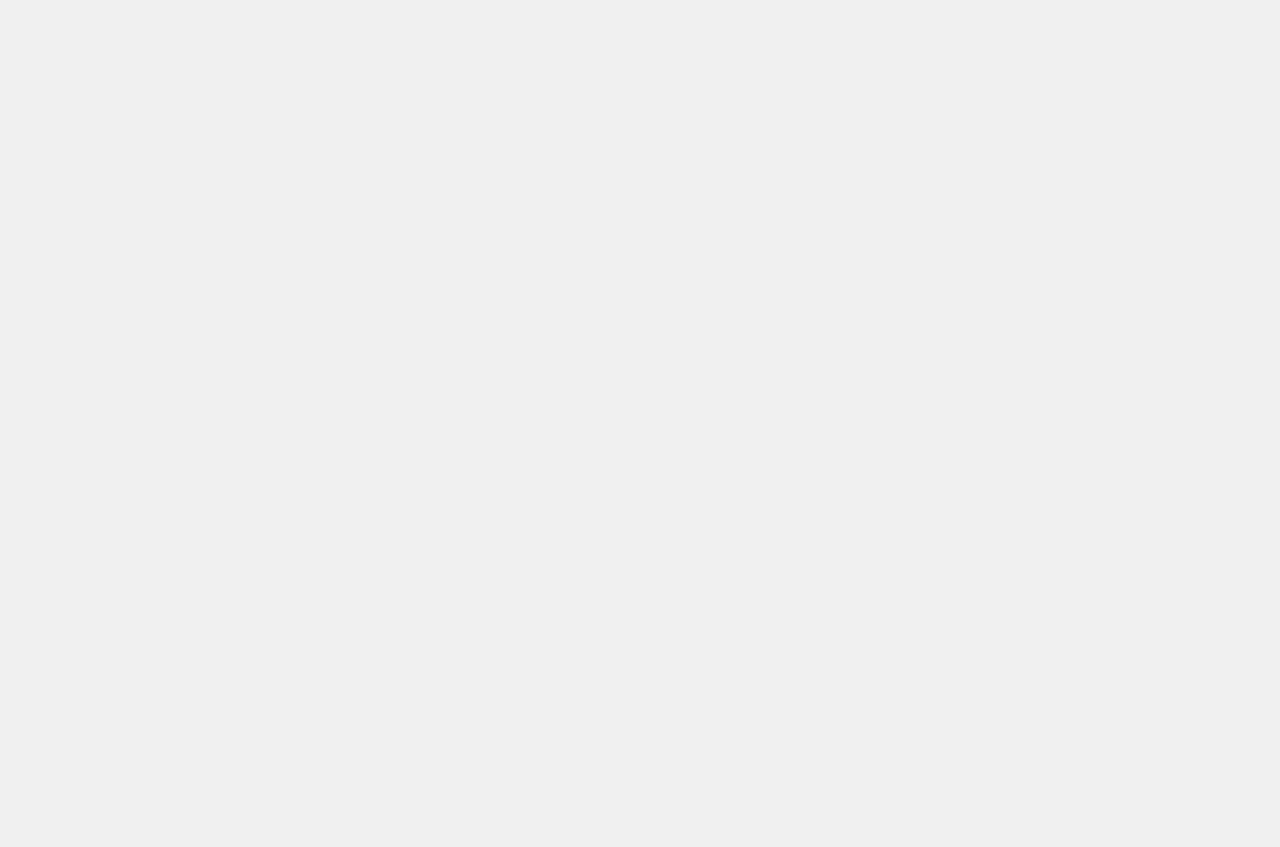
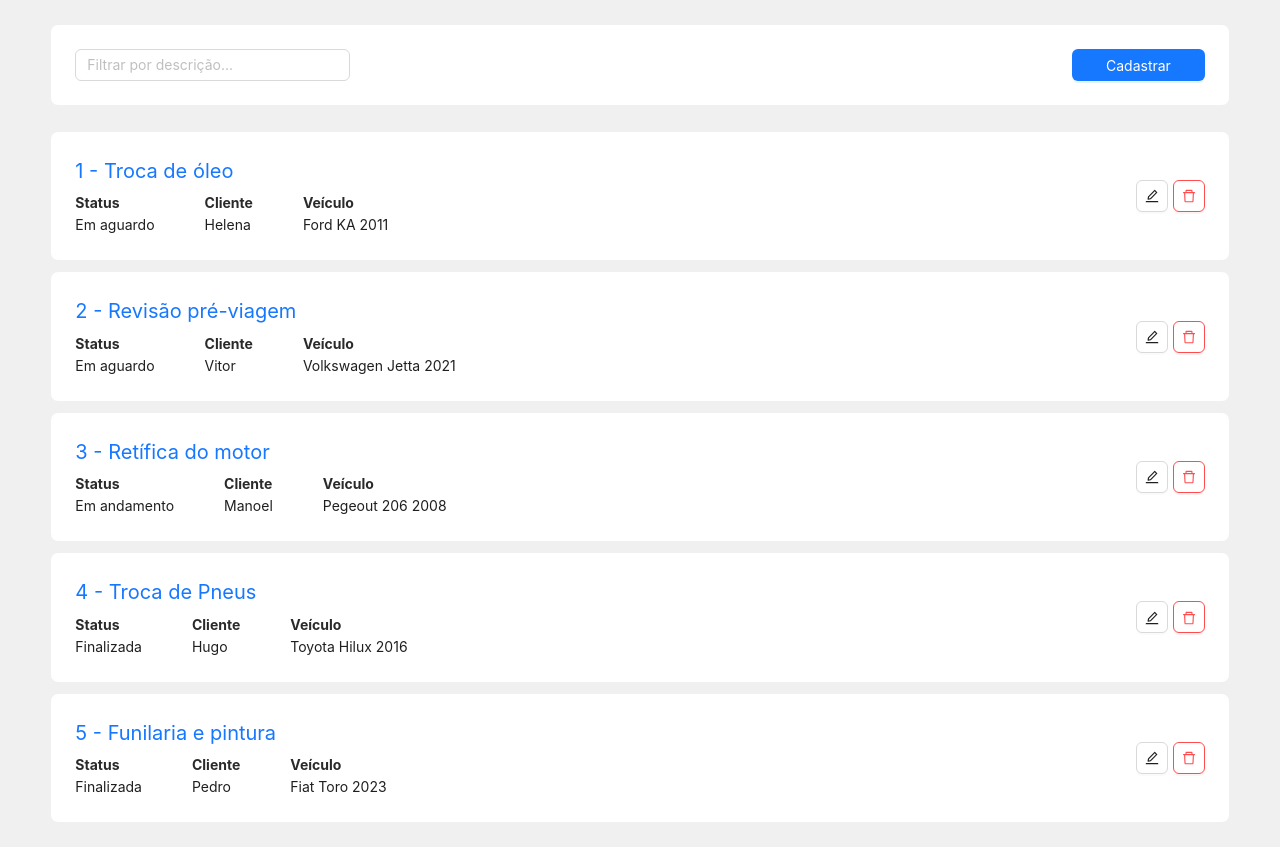
Before and after one commit to AugustoPreis/projeto-final-frontend-satc, a React (Vite) app in the folder frontend/: page /manutencao in a window 1280 px wide. Before the commit the page ends 800 px from the top, so only its background shows below. Built offline with nearby package versions, Linux system fonts and the light colour scheme.

Commit message:
cria cadastro de manutencoes

```diff
--- /dev/null
+++ b/frontend/src/manutencao/Detalhes.jsx
@@ -0,0 +1,150 @@
+import React, { useState } from 'react';
+import { Row, Modal, Form, message, Col, Input, Select, Card, InputNumber } from 'antd';
+import { clientes } from '../cliente/Cliente';
+
+export default function Detalhes({ currentData, children }) {
+  const [visible, setVisible] = useState(false);
+  const [form] = Form.useForm();
+
+  const modal = (e) => {
+    e.stopPropagation();
+    setVisible(true);
+
+    if (currentData) {
+      let cliente = currentData.cliente;
+
+      if (cliente) {
+        cliente = `${cliente.id} - ${cliente.nome}`;
+      }
+
+      form.setFieldsValue({
+        status: currentData.status,
+        descricao: currentData.descricao,
+        cliente,
+        observacao: currentData.observacao,
+        marca: currentData.veiculo?.marca,
+        ano: currentData.veiculo?.ano,
+        modelo: currentData.veiculo?.modelo,
+      });
+    }
+  }
+
+  const handleSubmit = () => {
+    message.success(`Manutenção ${currentData ? 'alterada' : 'salva'} com sucesso!`);
+    handleClear();
+  }
+
+  const findCliente = () => {
+    const id = form.getFieldValue('cliente');
+
+    if (isNaN((Number(id)))) {
+      form.setFieldValue('cliente', null);
+
+      return;
+    }
+
+    const cliente = clientes.find((el) => el.id === Number(id));
+
+    form.setFieldValue('cliente', cliente ? `${cliente.id} - ${cliente.nome}` : null);
+  }
+
+  const handleClear = () => {
+    form.resetFields();
+    setVisible(false);
+  }
+
+  return (
+    <span>
+      <span onClick={modal}
+        style={{ cursor: 'pointer' }}>
+        {children}
+      </span>
+      <Modal open={visible}
+        title={currentData ? `Alteração da manutenção ${currentData.id}` : 'Cadastro de Manutenção'}
+        okText='Salvar'
+        centered
+        width={1250}
+        onCancel={handleClear}
+        onOk={form.submit}>
+        <Form form={form}
+          layout='vertical'
+          onFinish={handleSubmit}>
+          <Row gutter={[25, 5]}>
+            <Col lg={12}
+              xs={24}>
+              <Row gutter={[10, 5]}>
+                <Col md={8}
+                  sm={10}
+                  xs={24}>
+                  <Form.Item name='status'
+                    label='Status'>
+                    <Select options={[
+                      { label: 'Em aguardo', value: '1' },
+                      { label: 'Em andamento', value: '2' },
+                      { label: 'Finalizada', value: '3' },
+                    ]} />
+                  </Form.Item>
+                </Col>
+                <Col span={24}>
+                  <Form.Item name='descricao'
+                    label='Descrição'>
+                    <Input maxLength={100} />
+                  </Form.Item>
+                </Col>
+                <Col span={24}>
+                  <Form.Item name='cliente'
+                    label='Cliente'
+                    extra='Informe o ID do cliente'>
+                    <Input onBlur={findCliente}
+                      onFocus={(e) => e.target.select?.()} />
+                  </Form.Item>
+                </Col>
+                <Col span={24}>
+                  <Form.Item name='observacao'
+                    label='Descrição detalhada'>
+                    <Input.TextArea maxLength={500}
+                      autoSize={{ minRows: 3, maxRows: 7 }} />
+                  </Form.Item>
+                </Col>
+              </Row>
+            </Col>
+            <Col lg={12}
+              xs={24}>
+              <Row gutter={[10, 5]}>
+                <Col span={24}
+                  style={{ marginTop: 10 }}>
+                  <Card size='small'
+                    title='Detalhes do veículo'>
+                    <Row gutter={[10, 5]}>
+                      <Col sm={14}
+                        xs={24}>
+                        <Form.Item name='marca'
+                          label='Marca'>
+                          <Input maxLength={100} />
+                        </Form.Item>
+                      </Col>
+                      <Col sm={10}
+                        xs={24}>
+                        <Form.Item name='ano'
+                          label='Ano'>
+                          <InputNumber maxLength={4}
+                            style={{ width: '100%' }} />
+                        </Form.Item>
+                      </Col>
+                      <Col span={24}>
+                        <Form.Item name='modelo'
+                          label='Modelo'>
+                          <Input maxLength={150} />
+                        </Form.Item>
+                      </Col>
+                    </Row>
+                  </Card>
+                </Col>
+              </Row>
+            </Col>
+          </Row>
+        </Form>
+      </Modal>
+    </span>
+  );
+}
--- /dev/null
+++ b/frontend/src/manutencao/Item.jsx
@@ -0,0 +1,62 @@
+import React from 'react';
+import { Button, Card, Col, Popconfirm, Row } from 'antd';
+import { EditOutlined, DeleteOutlined } from '@ant-design/icons';
+import ItemInfo from '../components/ItemInfo';
+import { formatStatusManutencao } from '../formatters/statusManutencao';
+import { formatVeiculo } from '../formatters/veiculo';
+import Detalhes from './Detalhes';
+
+export default function Item({ manutencao, onDelete }) {
+
+  return (
+    <Card>
+      <Row gutter={[10, 5]}
+        justify='space-between'
+        align='middle'>
+        <Col sm={20}
+          xs={21}>
+          <Row gutter={[50, 5]}>
+            <Col span={24}>
+              <a style={{ fontSize: 20 }}>
+                {manutencao.id} - {manutencao.descricao}
+              </a>
+            </Col>
+            <Col>
+              <ItemInfo title='Status'>
+                {formatStatusManutencao(manutencao.status)}
+              </ItemInfo>
+            </Col>
+            <Col>
+              <ItemInfo title='Cliente'>
+                {manutencao.cliente.nome}
+              </ItemInfo>
+            </Col>
+            <Col>
+              <ItemInfo title='Veículo'>
+                {formatVeiculo(manutencao.veiculo)}
+              </ItemInfo>
+            </Col>
+          </Row>
+        </Col>
+        <Col sm={4}
+          xs={3}>
+          <Row gutter={[5, 5]}
+            justify='end'>
+            <Col>
+              <Detalhes currentData={manutencao}>
+                <Button icon={<EditOutlined />} />
+              </Detalhes>
+            </Col>
+            <Col>
+              <Popconfirm title='Deseja deletar?'
+                onConfirm={onDelete}>
+                <Button danger
+                  icon={<DeleteOutlined />} />
+              </Popconfirm>
+            </Col>
+          </Row>
+        </Col>
+      </Row>
+    </Card>
+  );
+}
--- a/frontend/src/manutencao/Manutencao.jsx
+++ b/frontend/src/manutencao/Manutencao.jsx
@@ -1,8 +1,116 @@
-import React from 'react';
+import React, { useEffect, useState } from 'react';
+import { Button, Card, Col, Input, Row, message } from 'antd';
+import Screen from '../components/Screen';
+import Item from './Item';
+import Detalhes from './Detalhes';
+
+const manutencoes = [
+  {
+    id: 1,
+    status: '1',
+    descricao: 'Troca de óleo',
+    observacao: 'Troca de óleo do motor e do câmbio',
+    cliente: { id: 1, nome: 'Helena' },
+    veiculo: { id: 1, marca: 'Ford', modelo: 'KA', ano: 2011 },
+  },
+  {
+    id: 2,
+    status: '1',
+    descricao: 'Revisão pré-viagem',
+    observacao: 'Revisão de freios e fluidos, cliente irá fazer uma viagem em 2 semanas',
+    cliente: { id: 2, nome: 'Vitor' },
+    veiculo: { id: 2, marca: 'Volkswagen', modelo: 'Jetta', ano: 2021 },
+  },
+  {
+    id: 3,
+    status: '2',
+    descricao: 'Retífica do motor',
+    observacao: 'Carro está com problemas, precisa fazer o motor e trocar o escape, que está com rachaduras',
+    cliente: { id: 3, nome: 'Manoel' },
+    veiculo: { id: 3, marca: 'Pegeout', modelo: '206', ano: 2008 },
+  },
+  {
+    id: 4,
+    status: '3',
+    descricao: 'Troca de Pneus',
+    observacao: 'Trocar pneus e verificar os freios',
+    cliente: { id: 4, nome: 'Hugo' },
+    veiculo: { id: 4, marca: 'Toyota', modelo: 'Hilux', ano: 2016 },
+  },
+  {
+    id: 5,
+    status: '3',
+    descricao: 'Funilaria e pintura',
+    observacao: 'Carro arranhou o parachoques e amassou a porta do passageiro',
+    cliente: { id: 5, nome: 'Pedro' },
+    veiculo: { id: 5, marca: 'Fiat', modelo: 'Toro', ano: 2023 },
+  },
+];
 
 export default function Manutencao() {
+  const [data, setData] = useState(manutencoes);
+  const [filtro, setFiltro] = useState('');
+
+  useEffect(() => {
+    const filtered = manutencoes.filter((el) => {
+      if (typeof filtro != 'string') {
+        return true;
+      }
+
+      return el.descricao.toLowerCase().includes(filtro.trim().toLowerCase());
+    });
+
+    setData(filtered);
+  }, [filtro]);
+
+  const handleDelete = () => {
+    message.success('Manutenção deletada com sucesso!');
+  }
+
   return (
-    <div>
-    </div>
+    <Screen>
+      <Row gutter={[10, 5]}>
+        <Col span={24}>
+          <Card>
+            <Row gutter={[10, 5]}
+              justify='space-between'>
+              <Col xl={6}
+                lg={7}
+                md={12}
+                sm={14}
+                xs={24}>
+                <Input value={filtro}
+                  placeholder='Filtrar por descrição...'
+                  onChange={(e) => setFiltro(e.target.value)} />
+              </Col>
+              <Col xl={3}
+                lg={4}
+                md={6}
+                sm={10}
+                xs={24}>
+                <Detalhes>
+                  <Button block
+                    type='primary'>
+                    Cadastrar
+                  </Button>
+                </Detalhes>
+              </Col>
+            </Row>
+          </Card>
+        </Col>
+        <Col span={24}
+          style={{ marginTop: 20 }}>
+          <Row gutter={[10, 10]}>
+            {data.map((el) => (
+              <Col key={el.id}
+                span={24}>
+                <Item manutencao={el}
+                  onDelete={() => handleDelete(el)} />
+              </Col>
+            ))}
+          </Row>
+        </Col>
+      </Row>
+    </Screen>
   );
 }
```
